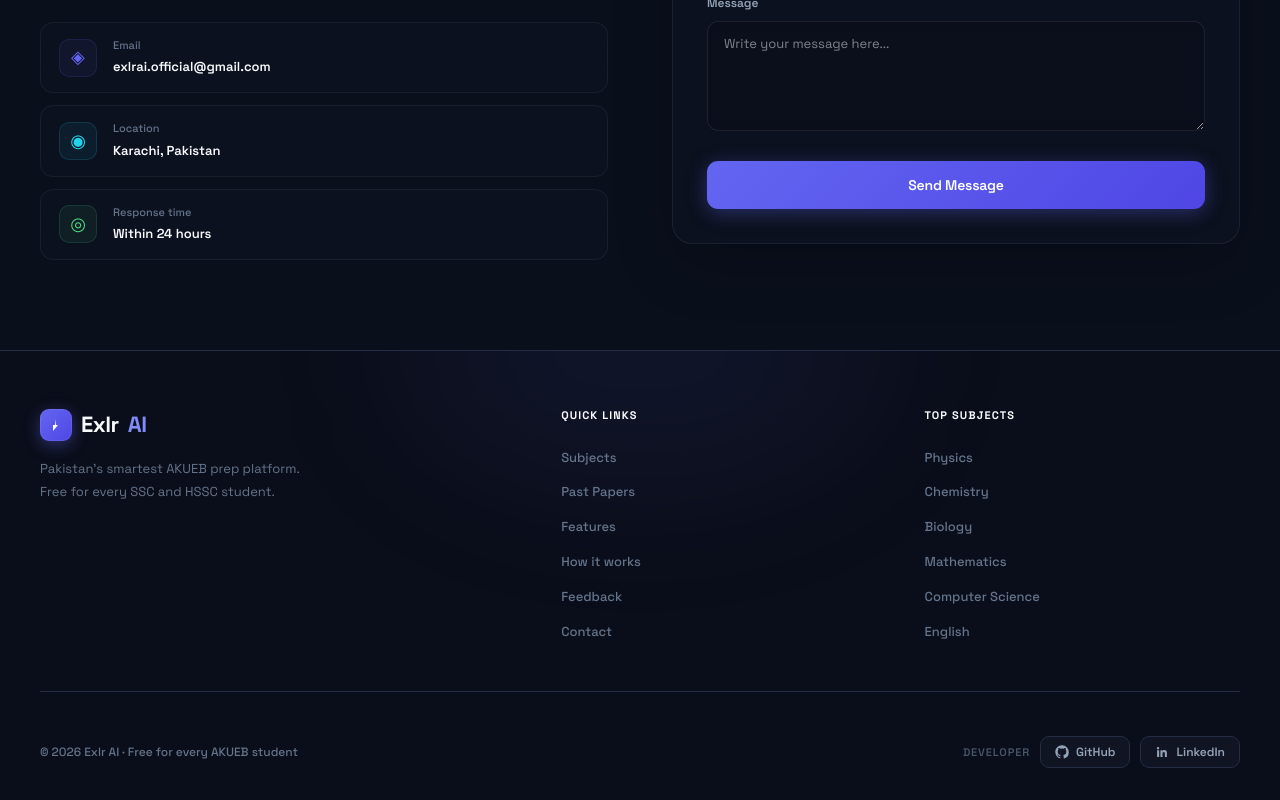
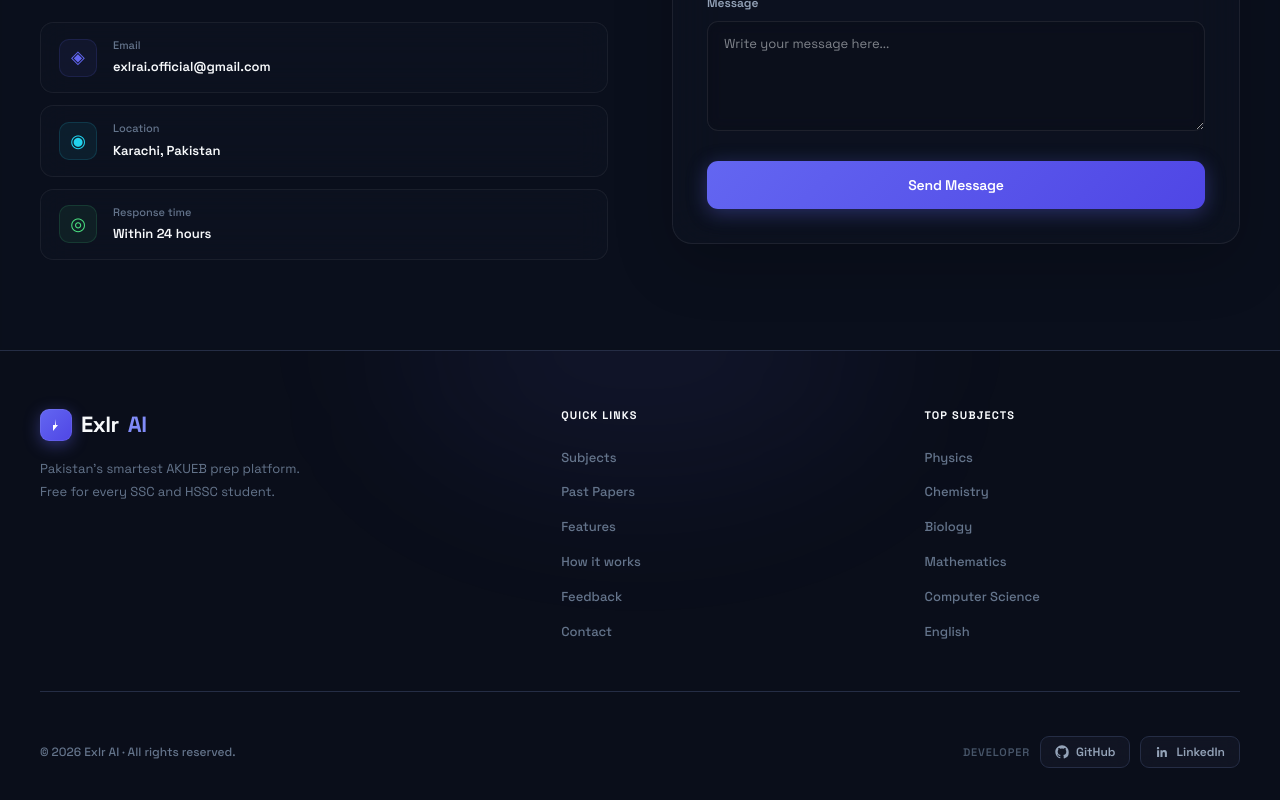
Before and after one commit to FarihaKarim12/exlr-ai, a Next.js app: page / in a window 1280 px wide. Shown: the part 3423-4223 px from the top of the page. Built offline with nearby package versions, Linux system fonts and the light colour scheme.

Commit message:
Update Footer.tsx

```diff
--- a/components/Footer.tsx
+++ b/components/Footer.tsx
@@ -154,7 +154,7 @@
           justifyContent: 'space-between', flexWrap: 'wrap', gap: 16,
         }}>
           <div style={{ fontSize: 12, color: '#64748b', fontWeight: 500 }}>
-            © 2026 Exlr AI · Free for every AKUEB student
+            © 2026 Exlr AI · All rights reserved.
           </div>
 
           {/* Dev links */}
```
